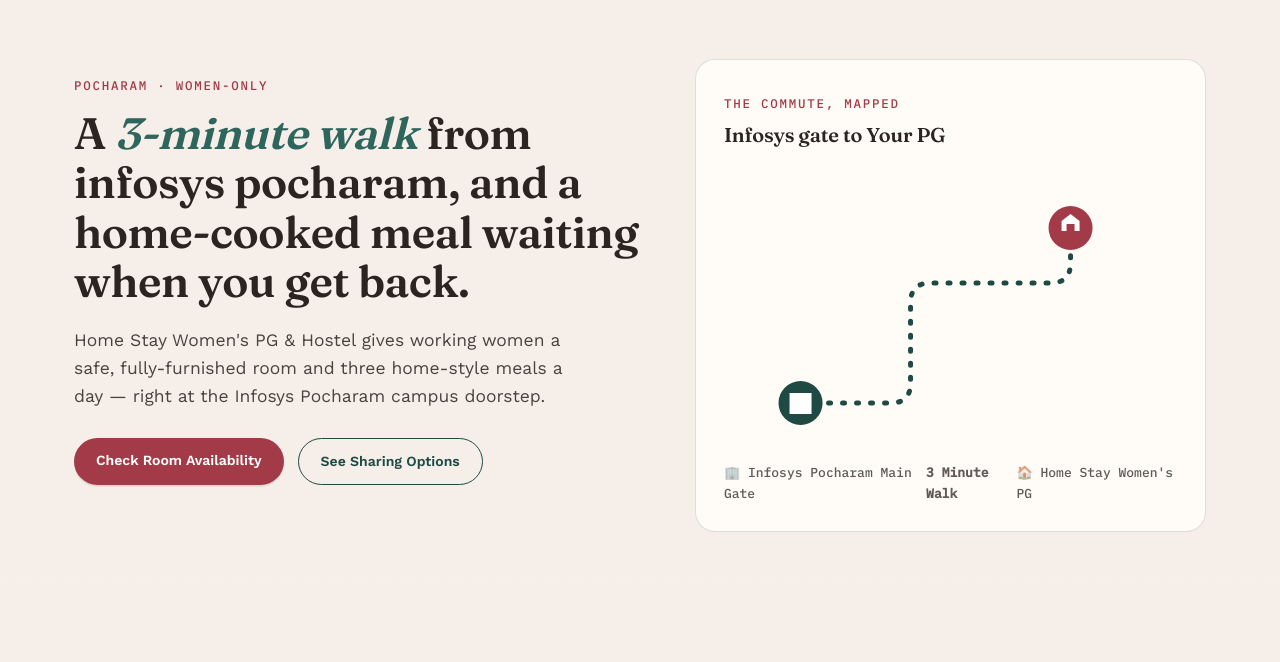
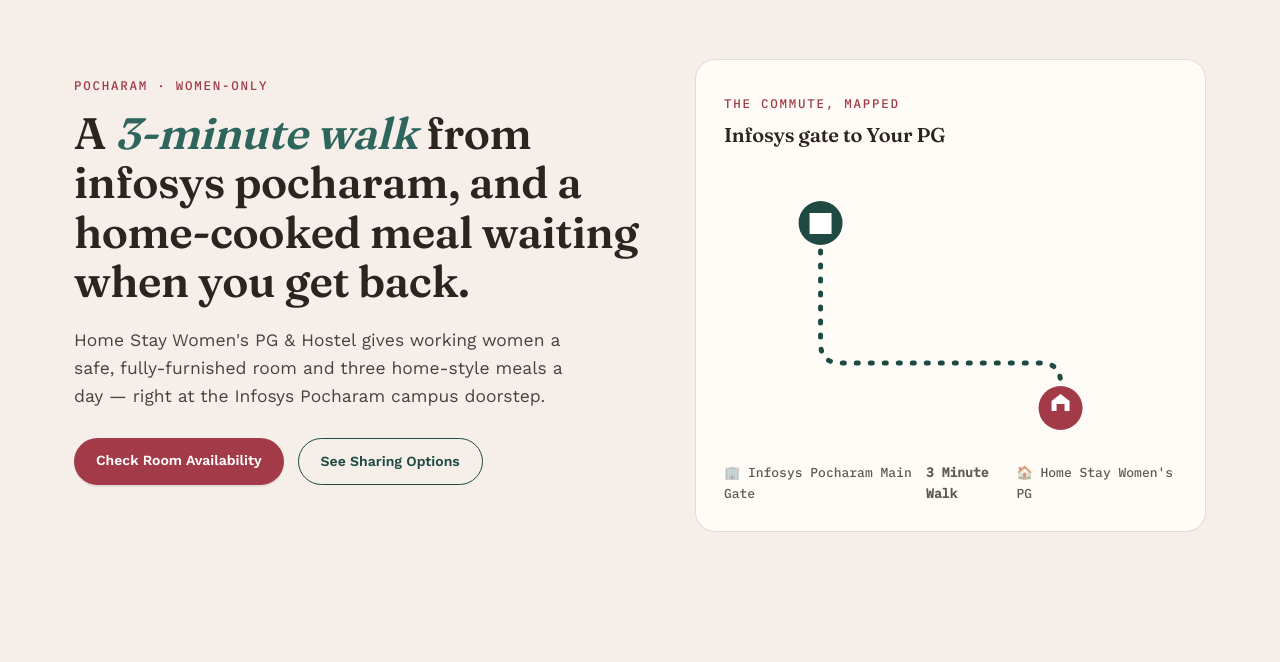
Before and after one commit to tejosai09-sketch/HomeStay_PG, a plain HTML site: page index.html in a window 1280 px wide. Shown: the part 103-765 px from the top of the page. Drawn offline with nearby package versions, Linux system fonts and the light colour scheme.

Commit message:
changes in path

```diff
--- a/index.html
+++ b/index.html
@@ -72,19 +72,17 @@
     <div class="route-card">
       <span class="eyebrow">The commute, mapped</span>
       <h3> Infosys gate to Your PG </h3>
- <svg class="route-svg" viewBox="0 0 420 280" fill="none">
+<svg class="route-svg" viewBox="0 0 420 280" fill="none">
 
     <!-- Route -->
     <path
         d="
-        M60 230
-        H150
-        Q170 230 170 210
-        V130
-        Q170 110 190 110
-        H310
-        Q330 110 330 90
-        V55
+        M80 50
+        V170
+        Q80 190 100 190
+        H300
+        Q320 190 320 210
+        V235
         "
         stroke="#1F4A44"
         stroke-width="5"
@@ -95,21 +93,22 @@
     />
 
     <!-- Infosys (Start) -->
-    <circle cx="60" cy="230" r="22" fill="#1F4A44"/>
+    <circle cx="80" cy="50" r="22" fill="#1F4A44"/>
 
     <!-- Building Icon -->
     <path
-        d="M52 238V220H68V238M49 220H71V241H49Z
-           M54 225H58V229H54Z
-           M62 225H66V229H62Z"
+        d="M72 58V40H88V58M69 40H91V61H69Z
+           M74 45H78V49H74Z
+           M82 45H86V49H82Z"
         fill="white"/>
 
-    <!-- PG (Destination) -->
-    <circle cx="330" cy="55" r="22" fill="#A23B47"/>
+
+    <!-- HomestayPG (Destination) -->
+    <circle cx="320" cy="235" r="22" fill="#A23B47"/>
 
     <!-- House Icon -->
     <path
-        d="M321 58V48L330 41L339 48V58H334V51H326V58H321Z"
+        d="M311 238V228L320 221L329 228V238H324V231H316V238H311Z"
         fill="white"/>
 
 </svg>
```
